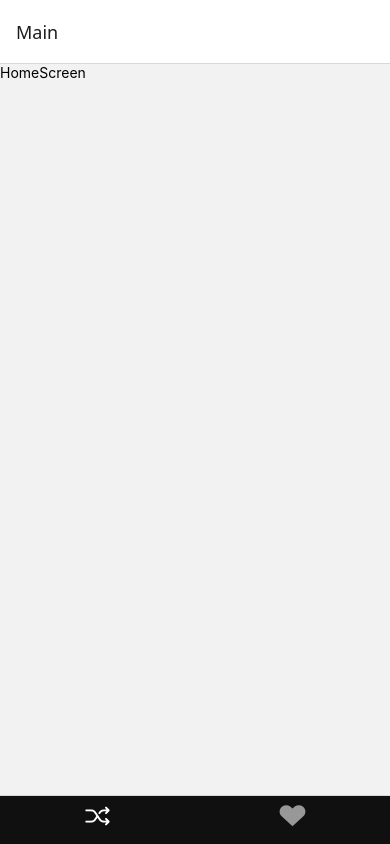
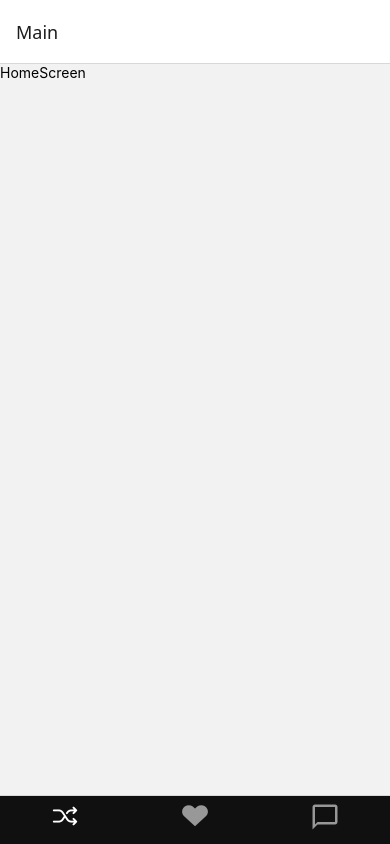
Before and after one commit to gottajsx/ReactNative-Hinge-AWS, a React Native app: screen / in a window 390 px wide. Built offline with nearby package versions, Linux system fonts and the light colour scheme.

Commit message:
Adding chat icon on StackNavigator tabBarIcon

```diff
--- a/navigation/StackNavigator.js
+++ b/navigation/StackNavigator.js
@@ -98,6 +98,32 @@ const StackNavigator = () => {
                             ),
                     }}
                 />
+
+                <Tab.Screen
+                    name="Chat"
+                    component={ChatScreen}
+                    options={{
+                        tabBarStyle: {backgroundColor: '#101010'},
+                        headerShown: false,
+                        tabBarIcon: ({ focused }) =>
+                            focused ? (
+                                <MaterialIcons
+                                    style={{ paddingTop: 3 }}
+                                    name="chat-bubble-outline"
+                                    size={30}
+                                    color="white"
+                                />
+                            ) : (
+                                <MaterialIcons
+                                    style={{ paddingTop: 3 }}
+                                    name="chat-bubble-outline"
+                                    size={30}
+                                    color="#989898"
+                                />
+                            ),
+                    }}
+                />
+
             </Tab.Navigator>
         );
     }
```
